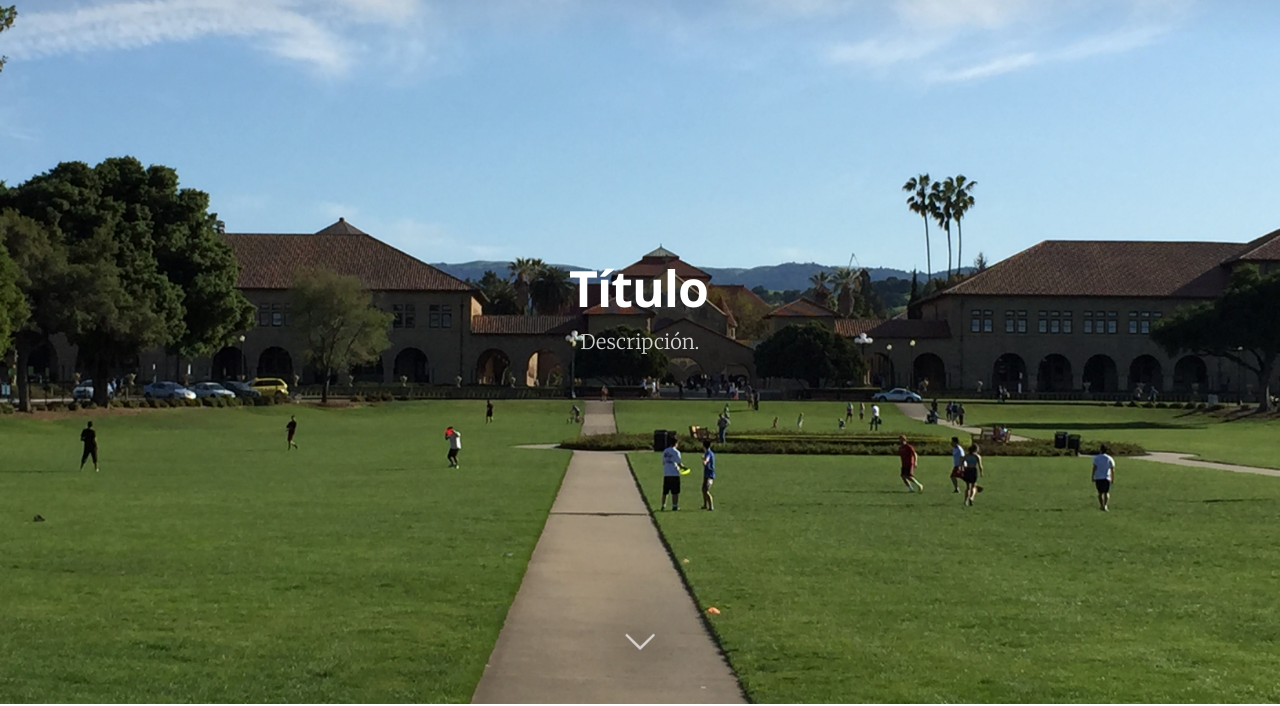
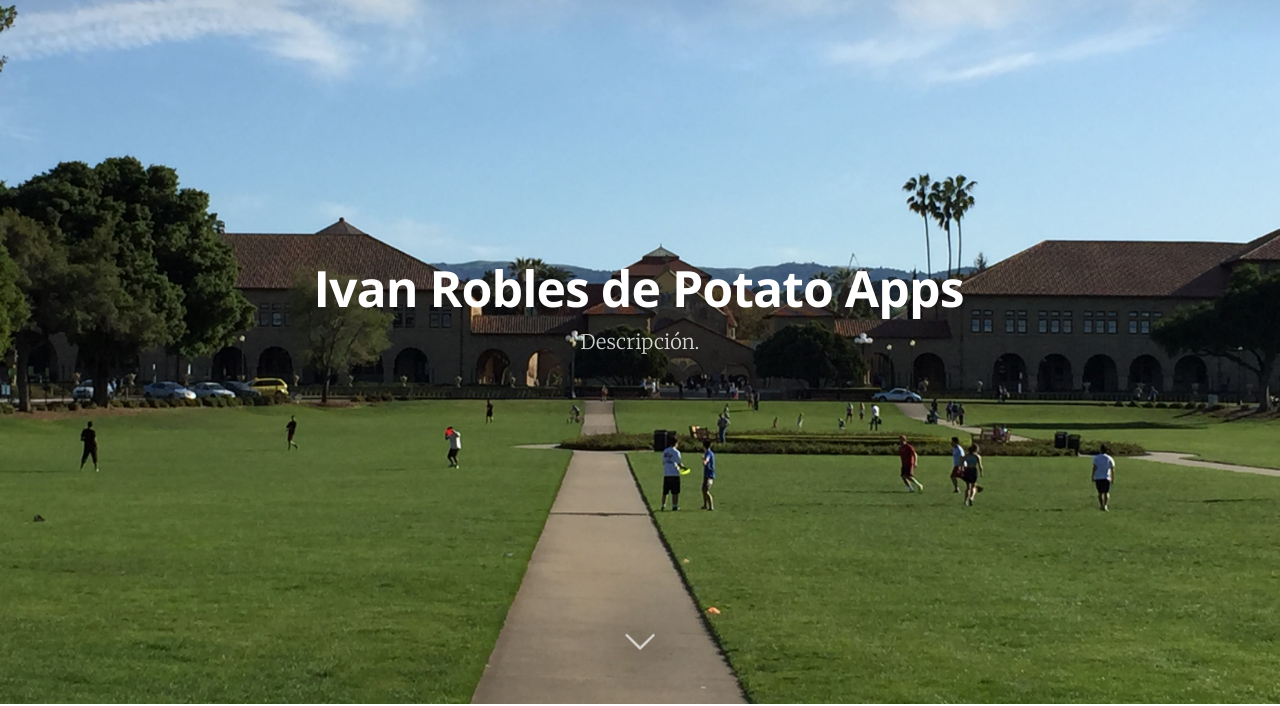
Before and after one commit to Sharmaz/cursogit, a plain HTML site: page index.html in a window 1280 px wide. Shown: the part 96-802 px from the top of the page. Drawn offline with nearby package versions, Linux system fonts and the light colour scheme.

Commit message:
Titulo modificado

```diff
--- a/index.html
+++ b/index.html
@@ -75,7 +75,7 @@
             </nav>
             <div class="vertical">
                 <div class="main-header-content inner">
-                    <h1 class="page-title">Título</h1>
+                    <h1 class="page-title">Ivan Robles de Potato Apps</h1>
                     <h2 class="page-description">Descripción.</h2>
                 </div>
             </div>
```
